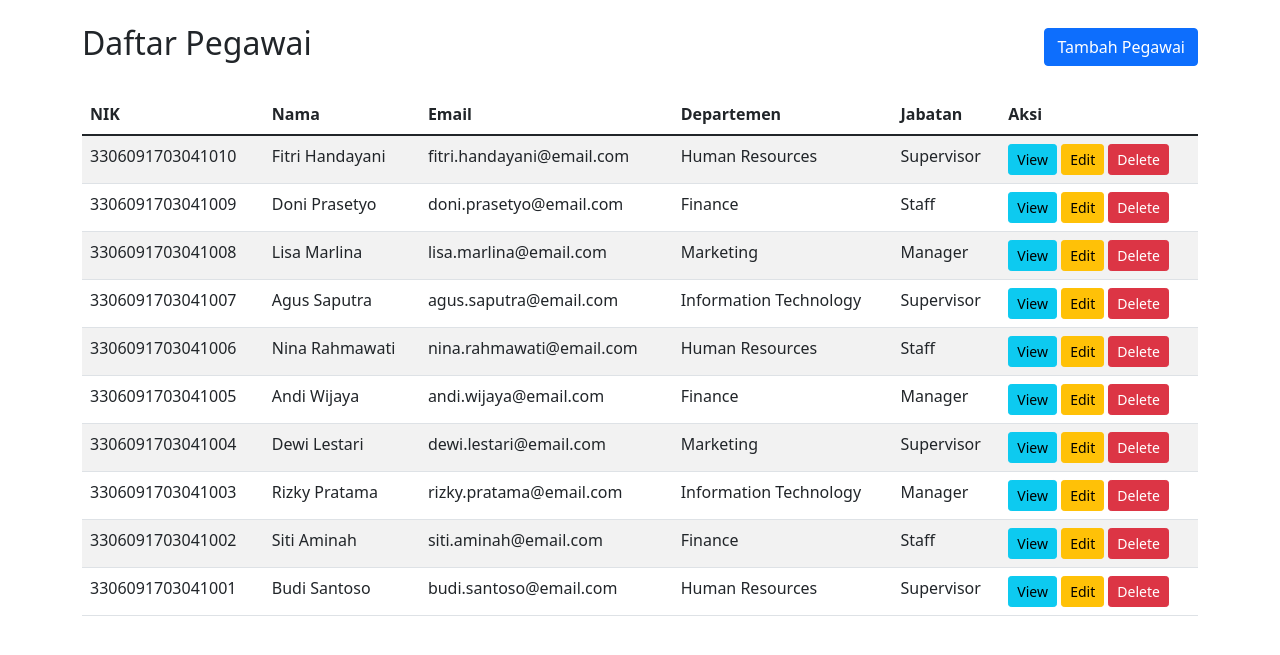
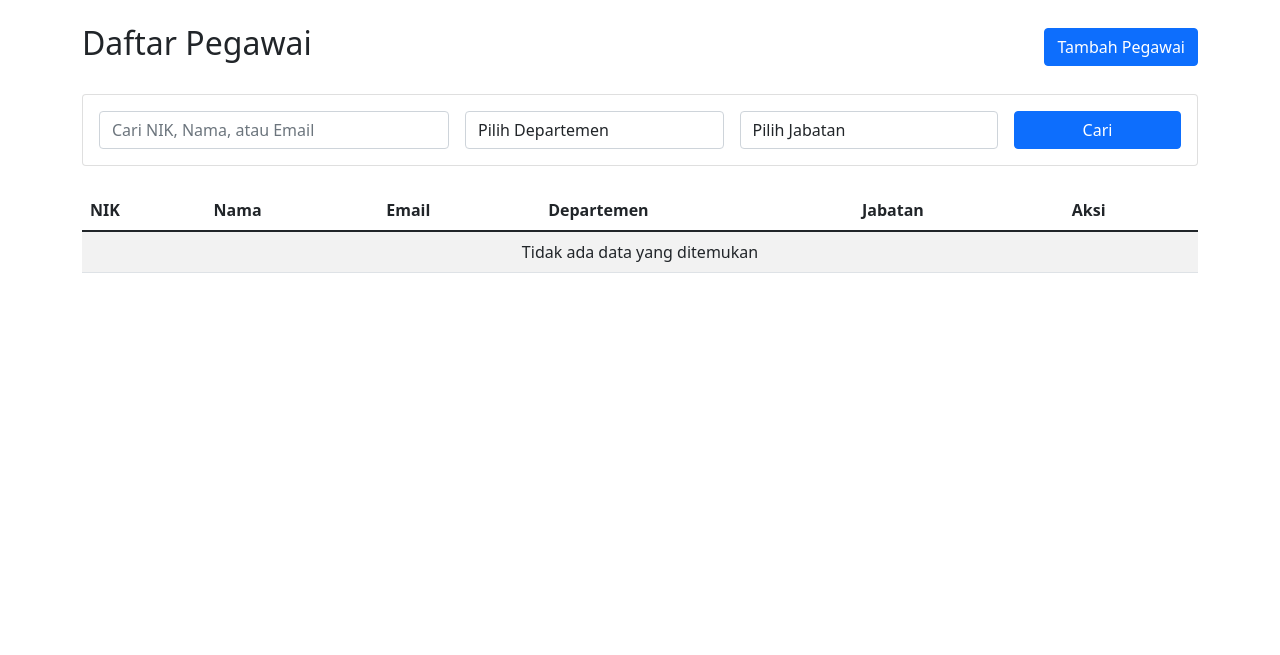
Before and after one commit to nggaadaotak/PBD_Kepegawaian, a PHP site: page / in a window 1280 px wide. Shown: the part 56-711 px from the top of the page. Run offline with PHP 8.4, Linux system fonts and the light colour scheme; a user stored in the database is signed in; data comes from the database, SQL or seed files in the repository.

Commit message:
Update index.php

```diff
--- a/employees/index.php
+++ b/employees/index.php
@@ -9,22 +9,33 @@ require_once "../config/database.php";
 $database = new Database();
 $db = $database->getConnection();
 
-// Fetch employees with department and position info
-$query = "SELECT
-    e.emp_id, e.nik, e.full_name, e.email,
-    d.dept_name, p.position_name
-    FROM employees e
-    LEFT JOIN departments d ON e.dept_id = d.dept_id
-    LEFT JOIN positions p ON e.position_id = p.position_id
-    ORDER BY e.emp_id DESC";
+// Get all departments and positions for filter dropdowns
+$dept_query = "SELECT * FROM departments ORDER BY dept_name";
+$pos_query = "SELECT * FROM positions ORDER BY position_name";
 
+$dept_stmt = $db->prepare($dept_query);
+$pos_stmt = $db->prepare($pos_query);
+
+$dept_stmt->execute();
+$pos_stmt->execute();
+
+$departments = $dept_stmt->fetchAll(PDO::FETCH_ASSOC);
+$positions = $pos_stmt->fetchAll(PDO::FETCH_ASSOC);
+
+// Prepare parameters for stored procedure
+$search_term = !empty($_GET['search']) ? $_GET['search'] : null;
+$dept_id = !empty($_GET['department']) ? $_GET['department'] : null;
+$position_id = !empty($_GET['position']) ? $_GET['position'] : null;
+
+// Call stored procedure
+$query = "CALL sp_search_employees(?, ?, ?)";
 $stmt = $db->prepare($query);
-$stmt->execute();
+$stmt->execute([$search_term, $dept_id, $position_id]);
 $employees = $stmt->fetchAll(PDO::FETCH_ASSOC);
+
 ?>
 
 <!DOCTYPE html>
-<!-- Sisanya tetap sama seperti kode Anda -->
 <html>
 <head>
     <title>Employees - Sistem Kepegawaian</title>
@@ -47,6 +58,43 @@ $employees = $stmt->fetchAll(PDO::FETCH_ASSOC);
             <a href="create.php" class="btn btn-primary">Tambah Pegawai</a>
         </div>
 
+        <!-- Search and Filter Form -->
+        <div class="card mb-4">
+            <div class="card-body">
+                <form method="GET" class="row g-3">
+                    <div class="col-md-4">
+                        <input type="text" name="search" class="form-control" placeholder="Cari NIK, Nama, atau Email"
+                               value="<?php echo isset($_GET['search']) ? htmlspecialchars($_GET['search']) : ''; ?>">
+                    </div>
+                    <div class="col-md-3">
+                        <select name="department" class="form-control">
+                            <option value="">Pilih Departemen</option>
+                            <?php foreach ($departments as $dept): ?>
+                                <option value="<?php echo $dept['dept_id']; ?>"
+                                    <?php echo (isset($_GET['department']) && $_GET['department'] == $dept['dept_id']) ? 'selected' : ''; ?>>
+                                    <?php echo htmlspecialchars($dept['dept_name']); ?>
+                                </option>
+                            <?php endforeach; ?>
+                        </select>
+                    </div>
+                    <div class="col-md-3">
+                        <select name="position" class="form-control">
+                            <option value="">Pilih Jabatan</option>
+                            <?php foreach ($positions as $pos): ?>
+                                <option value="<?php echo $pos['position_id']; ?>"
+                                    <?php echo (isset($_GET['position']) && $_GET['position'] == $pos['position_id']) ? 'selected' : ''; ?>>
+                                    <?php echo htmlspecialchars($pos['position_name']); ?>
+                                </option>
+                            <?php endforeach; ?>
+                        </select>
+                    </div>
+                    <div class="col-md-2">
+                        <button type="submit" class="btn btn-primary w-100">Cari</button>
+                    </div>
+                </form>
+            </div>
+        </div>
+
         <div class="table-responsive">
             <table class="table table-striped">
                 <thead>
@@ -60,6 +108,7 @@ $employees = $stmt->fetchAll(PDO::FETCH_ASSOC);
                     </tr>
                 </thead>
                 <tbody>
+                    <?php if (count($employees) > 0): ?>
                         <?php foreach ($employees as $employee): ?>
                         <tr>
                             <td><?php echo htmlspecialchars($employee['nik']); ?></td>
@@ -76,6 +125,11 @@ $employees = $stmt->fetchAll(PDO::FETCH_ASSOC);
                             </td>
                         </tr>
                         <?php endforeach; ?>
+                    <?php else: ?>
+                        <tr>
+                            <td colspan="6" class="text-center">Tidak ada data yang ditemukan</td>
+                        </tr>
+                    <?php endif; ?>
                 </tbody>
             </table>
         </div>
```
Lines whose indentation alone changed are shown as unchanged.
